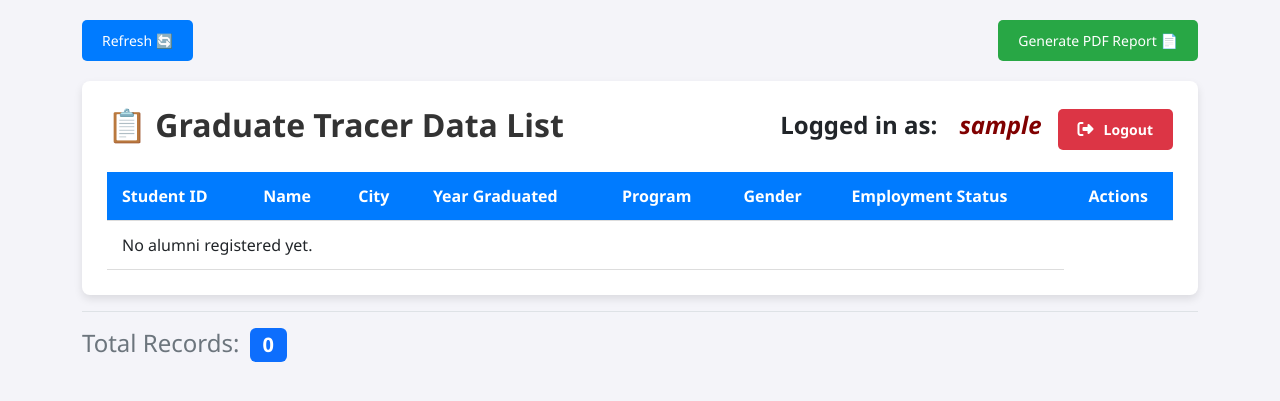
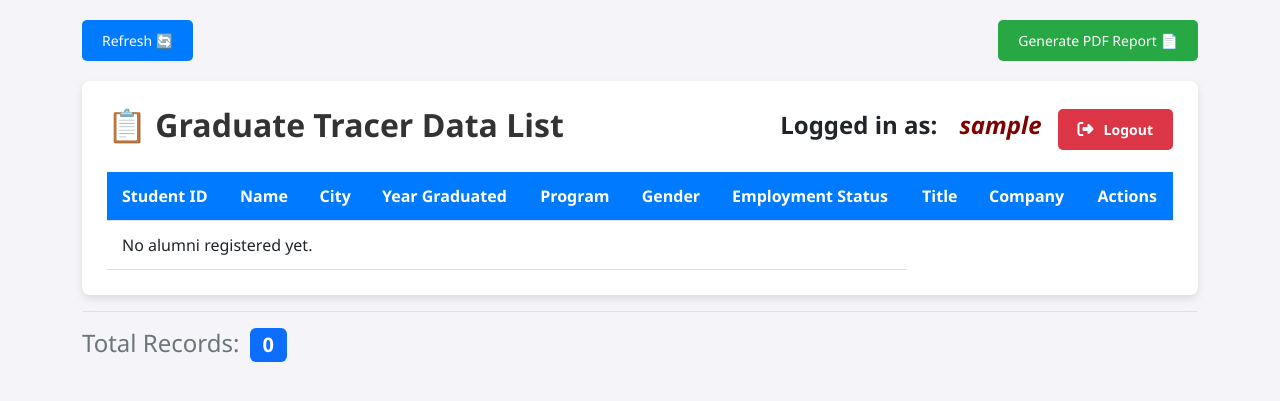
Before and after one commit to scytaleph/Graduate-Tracer, a Flask app: page /admin-dashboard in a window 1280 px wide. Shown: the top 401 px of the page. Run offline with Flask 3, Linux system fonts and the light colour scheme; the visitor is signed in with stand-in values (Sample User, id 1); data that the repository does not hold is empty; some libraries are stand-ins or nearby versions.

Commit message:
Updated Generated PDF to include Title and Company columns in Alumni List report.

```diff
--- a/app.py
+++ b/app.py
@@ -190,25 +190,26 @@ def generate_pdf_report():
     width, height = landscape(letter)
 
     # Adjustable margins and spacing
-    left_margin = 30
-    right_margin = 30
+    left_margin = 20
+    right_margin = 20
     top_margin = 40
-    row_height = 18
-    col_width = 110
+    row_height = 12
+    col_width = 95
 
     y = height - top_margin
     p.setFont("Helvetica-Bold", 16)
     p.drawString(left_margin, y, "Graduate Tracer Alumni Report")
     y -= 30
 
-    p.setFont("Helvetica", 9)
-    headers = ["Student ID", "Name", "City", "Year Gradated", "Program", "Gender", "Employment"]
+    p.setFont("Helvetica", 8)
+    headers = ["Student ID", "Name", "City", "Year Gradated", "Program", "Gender", "Employment","Title","Company"]
 
     # Draw header row with border
     x = left_margin
     for i, header in enumerate(headers):
         p.rect(x, y - row_height, col_width, row_height)
-        p.drawString(x + 5, y - row_height + 4, header)
+        p.setFont("Helvetica-Bold", 8)
+        p.drawString(x + 3, y - row_height + 3, header)
         x += col_width
 
     y -= row_height
@@ -216,20 +217,20 @@ def generate_pdf_report():
     def wrap_text(text, max_width, font_name, font_size):
         """Wrap text to fit within max_width"""
         p.setFont(font_name, font_size)
-        words = text.split()
+        words = str(text).split()
         lines = []
         current_line = ""
         for word in words:
             test_line = current_line + word + " "
-            if p.stringWidth(test_line, font_name, font_size) < max_width - 10:
+            if p.stringWidth(test_line, font_name, font_size) < max_width - 6:
                 current_line = test_line
             else:
                 if current_line:
-                    lines.append(current_line)
+                    lines.append(current_line.strip())
                 current_line = word + " "
         if current_line:
-            lines.append(current_line)
-        return lines
+            lines.append(current_line.strip())
+        return lines if lines else ["N/A"]
 
     # Draw data rows with borders
     for alumni in alumni_list:
@@ -240,38 +241,43 @@ def generate_pdf_report():
         program = alumni.get('personal_info', {}).get('program', 'N/A')
         gender = alumni.get('personal_info', {}).get('gender', 'N/A')
         employment = alumni.get('employment_data', {}).get('status', 'N/A')
+        title = alumni.get('employment_data', {}).get('job_details', {}).get('title', 'N/A')
+        company = alumni.get('employment_data', {}).get('job_details', {}).get('company', 'N/A')
 
         row = [
             str(alumni.get('student_id', 'N/A')),
             f"{firstName} {lastName}",
-            city,
+            str(city),
             str(year_grad),
-            program,
-            gender,
-            employment
+            str(program),
+            str(gender),
+            str(employment),
+            str(title),
+            str(company)
         ]
 
         # Wrap text for each cell and find max lines needed
-        wrapped_cells = [wrap_text(cell, col_width, "Helvetica", 9) for cell in row]
-        max_lines = max(len(lines) for lines in wrapped_cells)
-        dynamic_row_height = row_height * max_lines
+        wrapped_cells = [wrap_text(cell, col_width, "Helvetica", 8) for cell in row]
+        max_lines = max(len(lines) for lines in wrapped_cells) if wrapped_cells else 1
+        dynamic_row_height = max(row_height * max_lines, row_height)
+
+        # Check if we need a new page
+        if y - dynamic_row_height < 50:
+            p.showPage()
+            y = height - top_margin
 
         # Draw each cell with border and wrapped text
         x = left_margin
         for cell_lines in wrapped_cells:
             p.rect(x, y - dynamic_row_height, col_width, dynamic_row_height)
-            text_y = y - row_height + 4
+            text_y = y - 10
             for line in cell_lines:
-                p.drawString(x + 5, text_y, line)
+                p.setFont("Helvetica", 8)
+                p.drawString(x + 3, text_y, line)
                 text_y -= row_height
             x += col_width
 
         y -= dynamic_row_height
-
-        # New page if needed
-        if y < 50:
-            p.showPage()
-            y = height - top_margin
 
     p.save()
     buffer.seek(0)
--- a/templates/alumni-list.html
+++ b/templates/alumni-list.html
@@ -139,6 +139,8 @@
                         <th>Program</th>
                         <th>Gender</th>
                         <th>Employment Status</th>
+                        <th>Title</th>
+                        <th>Company</th>
                         <th class="text-center" >Actions</th>
                     </tr>
                 </thead>
@@ -185,6 +187,8 @@
                     const program = (alumni.personal_info && alumni.personal_info.program) ? alumni.personal_info.program : "N/A";
                     const gender = (alumni.personal_info && alumni.personal_info.gender) ? alumni.personal_info.gender : "N/A";
                     const employment = (alumni.employment_data && alumni.employment_data.status) ? alumni.employment_data.status : "N/A";
+                    const title = (alumni.employment_data && alumni.employment_data.job_details.title) ? alumni.employment_data.job_details.title : "N/A";
+                    const company = (alumni.employment_data && alumni.employment_data.job_details.company) ? alumni.employment_data.job_details.company : "N/A";
                     //const skills = student.skills ? student.skills.join(", ") : "None";
 
                     const row = `
@@ -196,6 +200,8 @@
                         <td>${program}</td>
                         <td>${gender}</td>
                         <td>${employment || "N/A"}</td>
+                        <td>${title || "N/A"}</td>
+                        <td>${company || "N/A"}</td>
                         <td class="text-center text-nowrap">
                             <button class="btn btn-sm btn-warning me-2" onclick="editAlumni('${alumni._id}')">
                                 <i class="fas fa-edit"></i> Edit
```
